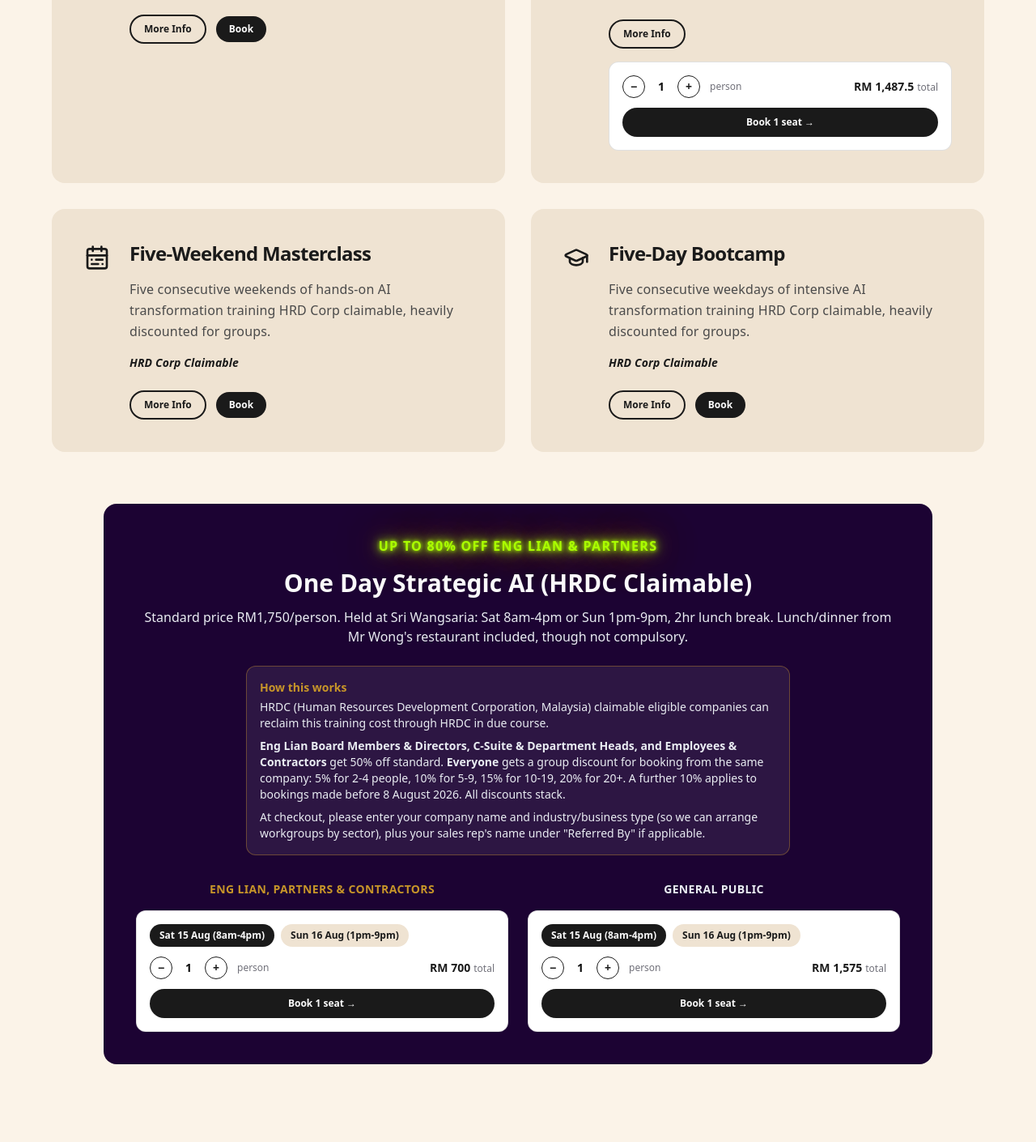
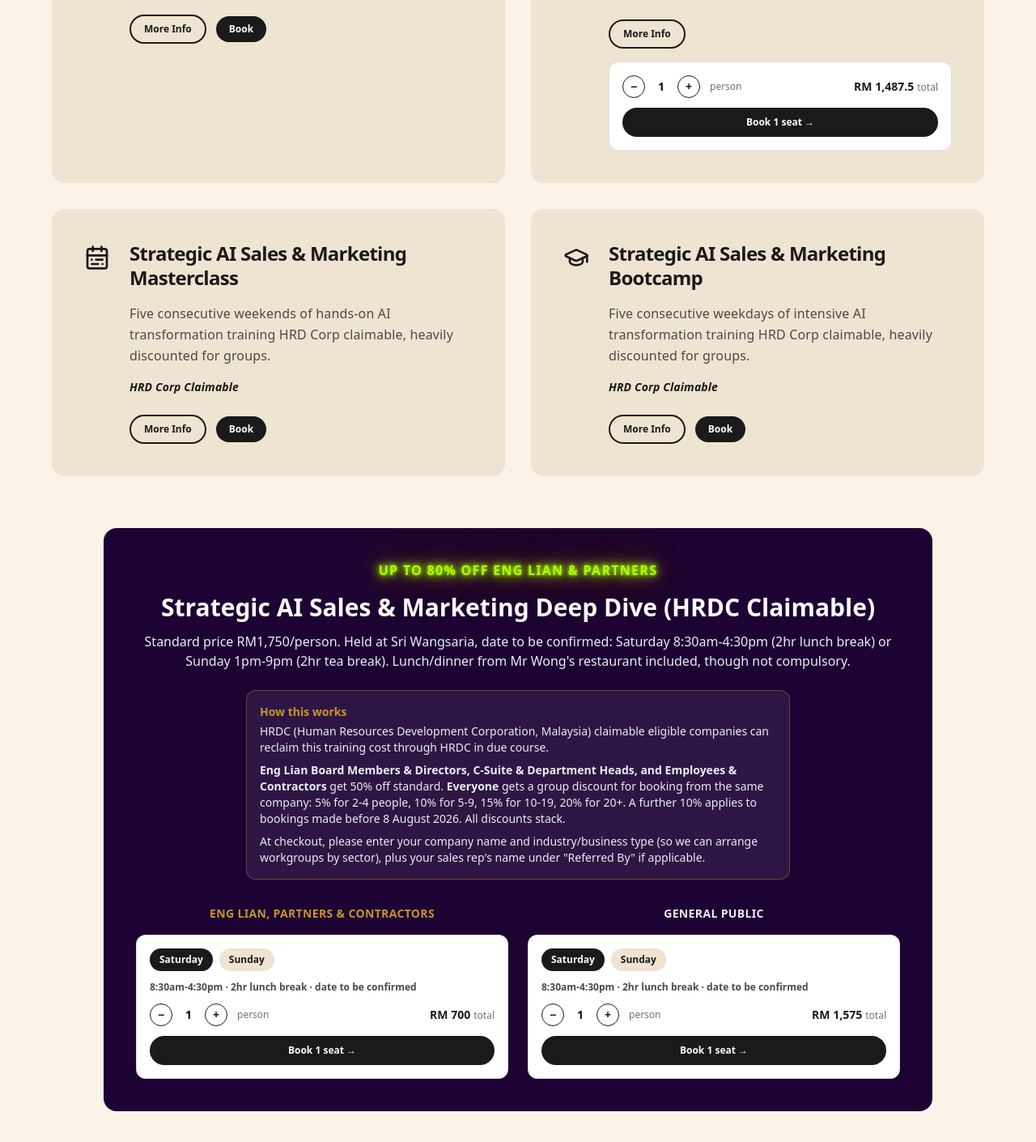
Before and after one commit to IanMacAndrew/WooWoo_PBS, a React (Vite) app: page / in a window 1280 px wide. Shown: the part 1508-2918 px from the top of the page at 81% size. Built offline with nearby package versions, Linux system fonts and the light colour scheme; the HTML template or start-up script is replaced by a standard one; a web font is replaced by a local one.

Commit message:
Deep Dive: generic Sat/Sun day selector with corrected hours, dates TBC pending calendar function; rename Deep Dive/Masterclass/Bootcamp cards for Strategy + Sales & Marketing merge

```diff
--- a/src/components/BookingWidget.tsx
+++ b/src/components/BookingWidget.tsx
@@ -3,7 +3,7 @@
 import { useState } from 'react'
 
 export type Band = { minQty: number; maxQty: number; pricePerPerson: number; href: string }
-export type DateOption = { label: string; bands: Band[] }
+export type DateOption = { label: string; hours?: string; bands: Band[] }
 
 export function BookingWidget({
   dateOptions,
@@ -40,6 +40,11 @@ export function BookingWidget({
             </button>
           ))}
         </div>
+      )}
+      {options[dateIndex]?.hours && (
+        <p className="text-xs font-semibold mb-3" style={{ color: '#4a4a4a' }}>
+          {options[dateIndex].hours}
+        </p>
       )}
       <div className="flex items-center justify-between gap-4 flex-wrap">
         <div className="flex items-center gap-2">
--- a/src/components/Portfolio.tsx
+++ b/src/components/Portfolio.tsx
@@ -37,7 +37,7 @@ const formats = [
   },
   {
     icon: CalendarRange,
-    title: 'Five-Weekend Masterclass',
+    title: 'Strategic AI Sales & Marketing Masterclass',
     text: 'Five consecutive weekends of hands-on AI transformation training HRD Corp claimable, heavily discounted for groups.',
     tagline: 'HRD Corp Claimable',
     infoHref: '#',
@@ -45,7 +45,7 @@ const formats = [
   },
   {
     icon: GraduationCap,
-    title: 'Five-Day Bootcamp',
+    title: 'Strategic AI Sales & Marketing Bootcamp',
     text: 'Five consecutive weekdays of intensive AI transformation training HRD Corp claimable, heavily discounted for groups.',
     tagline: 'HRD Corp Claimable',
     infoHref: '#',
@@ -157,10 +157,10 @@ export function Portfolio() {
               Up to 80% OFF Eng Lian & Partners
             </div>
             <h3 className="text-2xl sm:text-3xl font-black text-center mb-3" style={{ color: '#fafafa' }}>
-              One Day Strategic AI (HRDC Claimable)
+              Strategic AI Sales & Marketing Deep Dive (HRDC Claimable)
             </h3>
             <p className="text-center text-sm sm:text-base mb-6" style={{ color: '#E9ECF2' }}>
-              Standard price RM1,750/person. Held at Sri Wangsaria: Sat 8am-4pm or Sun 1pm-9pm, 2hr lunch break. Lunch/dinner from Mr Wong's restaurant included, though not compulsory.
+              Standard price RM1,750/person. Held at Sri Wangsaria, date to be confirmed: Saturday 8:30am-4:30pm (2hr lunch break) or Sunday 1pm-9pm (2hr tea break). Lunch/dinner from Mr Wong's restaurant included, though not compulsory.
             </p>
             <div
               className="max-w-2xl mx-auto mb-8 rounded-xl p-4 text-xs sm:text-sm leading-relaxed"
@@ -187,7 +187,8 @@ export function Portfolio() {
                   currency="RM"
                   dateOptions={[
                     {
-                      label: 'Sat 15 Aug (8am-4pm)',
+                      label: 'Saturday',
+                      hours: '8:30am-4:30pm \u00b7 2hr lunch break \u00b7 date to be confirmed',
                       bands: [
                         { minQty: 1, maxQty: 1, pricePerPerson: 700, href: 'https://buy.stripe.com/fZufZi8y34Vc8aHd3PcbC0H' },
                         { minQty: 2, maxQty: 4, pricePerPerson: 612.5, href: 'https://buy.stripe.com/9B6aEY9C73R88aH9RDcbC0I' },
@@ -197,7 +198,8 @@ export function Portfolio() {
                       ],
                     },
                     {
-                      label: 'Sun 16 Aug (1pm-9pm)',
+                      label: 'Sunday',
+                      hours: '1pm-9pm \u00b7 2hr tea break \u00b7 date to be confirmed',
                       bands: [
                         { minQty: 1, maxQty: 1, pricePerPerson: 700, href: 'https://buy.stripe.com/5kQ7sM6pVfzQ4Yv3tfcbC0R' },
                         { minQty: 2, maxQty: 4, pricePerPerson: 612.5, href: 'https://buy.stripe.com/7sY5kE6pVdrI9eL0h3cbC0S' },
@@ -218,7 +220,8 @@ export function Portfolio() {
                   currency="RM"
                   dateOptions={[
                     {
-                      label: 'Sat 15 Aug (8am-4pm)',
+                      label: 'Saturday',
+                      hours: '8:30am-4:30pm \u00b7 2hr lunch break \u00b7 date to be confirmed',
                       bands: [
                         { minQty: 1, maxQty: 1, pricePerPerson: 1575, href: 'https://buy.stripe.com/00weVe7tZgDUfD96FrcbC0C' },
                         { minQty: 2, maxQty: 4, pricePerPerson: 1487.5, href: 'https://buy.stripe.com/dRm28s01x4Vcdv1fbXcbC0D' },
@@ -228,7 +231,8 @@ export function Portfolio() {
                       ],
                     },
                     {
-                      label: 'Sun 16 Aug (1pm-9pm)',
+                      label: 'Sunday',
+                      hours: '1pm-9pm \u00b7 2hr tea break \u00b7 date to be confirmed',
                       bands: [
                         { minQty: 1, maxQty: 1, pricePerPerson: 1575, href: 'https://buy.stripe.com/00wcN63dJ2N42Qn1l7cbC0M' },
                         { minQty: 2, maxQty: 4, pricePerPerson: 1487.5, href: 'https://buy.stripe.com/4gM9AU7tZcnE76DbZLcbC0N' },
```
